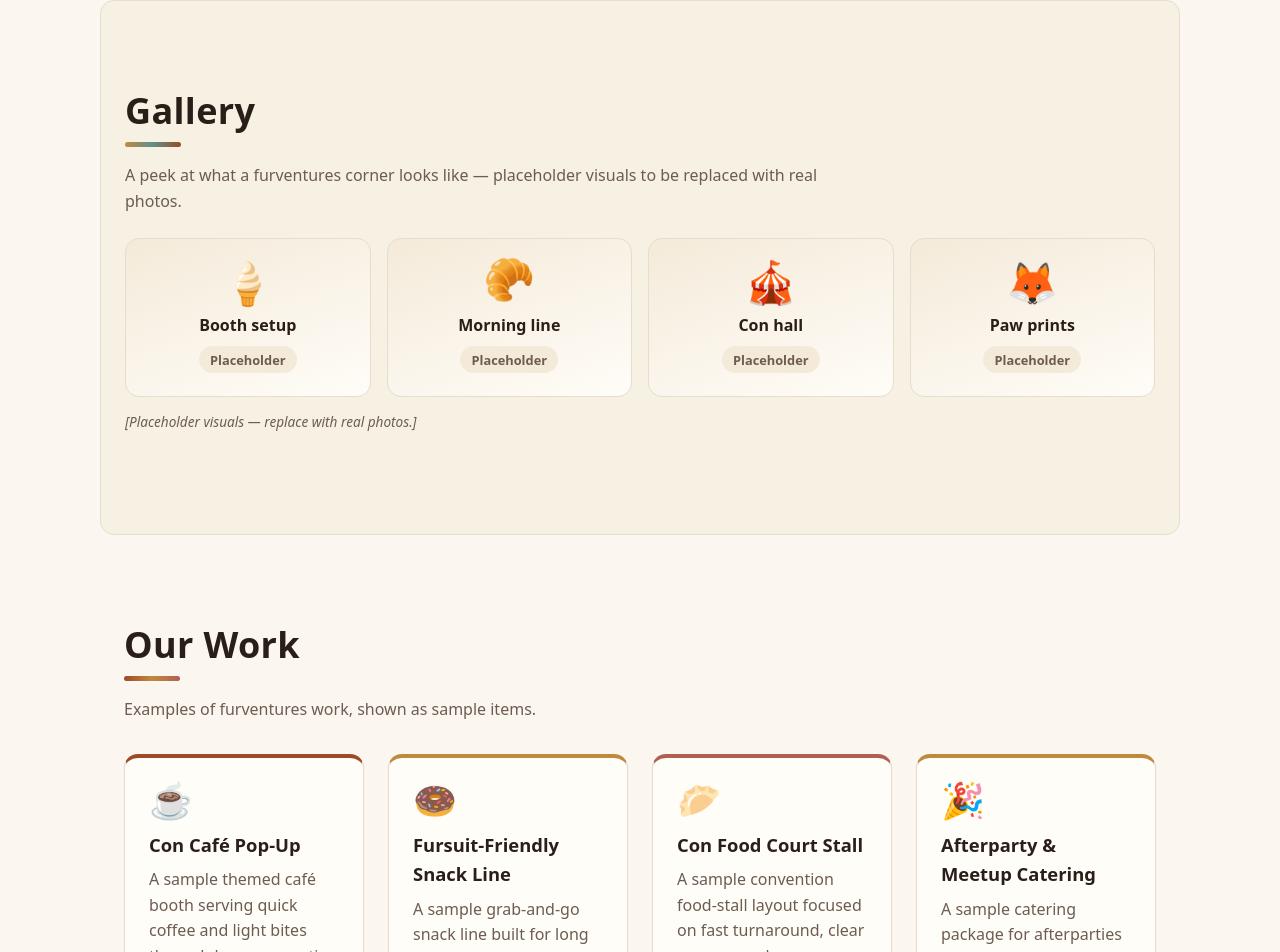
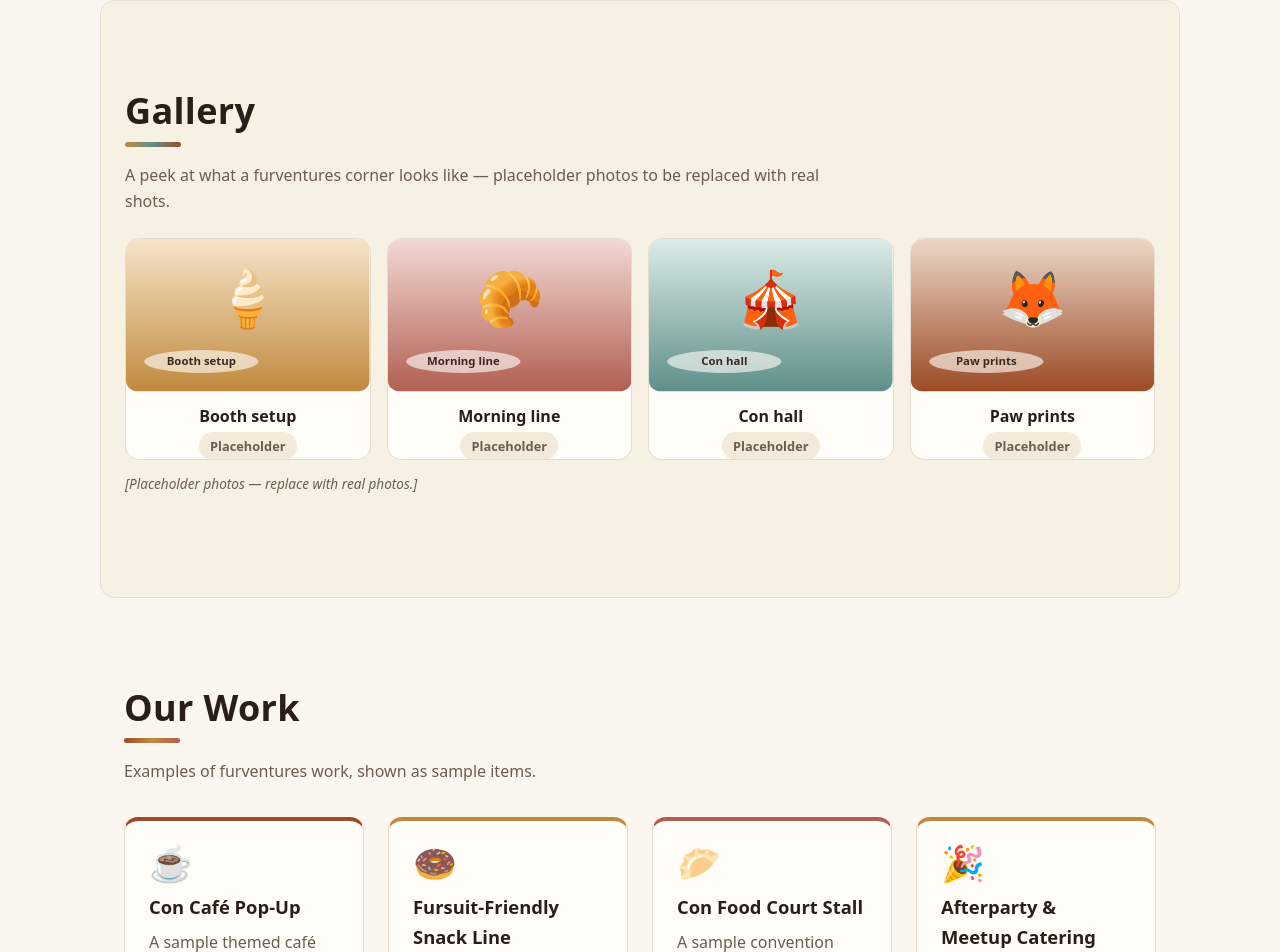
Before and after one commit to tritochi/furventures, a React (Vite) app: page / in a window 1280 px wide. Shown: the part 2536-3488 px from the top of the page. Built offline with nearby package versions, Linux system fonts and the light colour scheme.

Commit message:
feat: placeholder photo tiles in gallery (inline SVG placeholders)

```diff
--- a/src/components/Gallery.jsx
+++ b/src/components/Gallery.jsx
@@ -1,8 +1,10 @@
+import PlaceholderImage from './PlaceholderImage.jsx'
+
 const TILES = [
-  { emoji: '🍦', label: 'Booth setup' },
-  { emoji: '🥐', label: 'Morning line' },
-  { emoji: '🎪', label: 'Con hall' },
-  { emoji: '🦊', label: 'Paw prints' },
+  { label: 'Booth setup', emoji: '🍦', from: '#f6e3c8', to: '#c08a3e' },
+  { label: 'Morning line', emoji: '🥐', from: '#f3d9d4', to: '#b15f52' },
+  { label: 'Con hall', emoji: '🎪', from: '#dcebe7', to: '#5f8f8a' },
+  { label: 'Paw prints', emoji: '🦊', from: '#ecd7c6', to: '#9c4b26' },
 ]
 
 function Gallery() {
@@ -10,21 +12,24 @@ function Gallery() {
     <section id="gallery" className="section gallery">
       <h2>Gallery</h2>
       <p className="section-lead">
-        A peek at what a furventures corner looks like — placeholder visuals to
-        be replaced with real photos.
+        A peek at what a furventures corner looks like — placeholder photos to be
+        replaced with real shots.
       </p>
       <div className="gallery-grid">
         {TILES.map((tile) => (
           <figure key={tile.label} className="gallery-tile">
-            <span className="gallery-emoji" aria-hidden="true">
-              {tile.emoji}
-            </span>
+            <PlaceholderImage
+              label={tile.label}
+              emoji={tile.emoji}
+              from={tile.from}
+              to={tile.to}
+            />
             <figcaption>{tile.label}</figcaption>
             <span className="chip">Placeholder</span>
           </figure>
         ))}
       </div>
-      <p className="placeholder-note">[Placeholder visuals — replace with real photos.]</p>
+      <p className="placeholder-note">[Placeholder photos — replace with real photos.]</p>
     </section>
   )
 }
--- /dev/null
+++ b/src/components/PlaceholderImage.jsx
@@ -0,0 +1,42 @@
+import { useId } from 'react'
+
+/**
+ * A self-contained placeholder "photo" rendered as inline SVG.
+ * No external image is loaded, so it always displays and is privacy-friendly.
+ * Replace with a real <img> once actual photos exist.
+ */
+function PlaceholderImage({ label, emoji = '🐾', from = '#f2dfc8', to = '#c08a3e' }) {
+  const gradId = useId()
+  return (
+    <svg
+      viewBox="0 0 320 200"
+      role="img"
+      aria-label={`Placeholder photo: ${label}`}
+      className="placeholder-photo"
+    >
+      <defs>
+        <linearGradient id={gradId} x1="0" y1="0" x2="0" y2="1">
+          <stop offset="0" stopColor={from} />
+          <stop offset="1" stopColor={to} />
+        </linearGradient>
+      </defs>
+      <rect width="320" height="200" rx="14" fill={`url(#${gradId})`} />
+      <text x="160" y="104" textAnchor="middle" fontSize="72">
+        {emoji}
+      </text>
+      <rect x="24" y="146" width="150" height="30" rx="999" fill="rgba(255,253,248,0.62)" />
+      <text
+        x="99"
+        y="166"
+        textAnchor="middle"
+        fontSize="15"
+        fontWeight="700"
+        fill="#3a2b20"
+      >
+        {label}
+      </text>
+    </svg>
+  )
+}
+
+export default PlaceholderImage
--- a/src/styles.css
+++ b/src/styles.css
@@ -588,21 +588,24 @@ summary:focus-visible {
   margin: 0;
   border: 1px solid var(--color-border);
   border-radius: var(--radius);
-  background: linear-gradient(160deg, var(--color-support), var(--color-surface));
-  padding: 1.5rem 1rem;
+  background: var(--color-surface);
+  overflow: hidden;
   text-align: center;
 }
 
-.gallery-emoji {
-  font-size: 2.6rem;
-  line-height: 1;
+.placeholder-photo {
   display: block;
-  margin-bottom: 0.5rem;
+  width: 100%;
+  height: auto;
 }
 
 .gallery-tile figcaption {
   font-weight: 600;
-  margin-bottom: 0.5rem;
+  padding: 0.75rem 0.5rem 0.25rem;
+}
+
+.gallery-tile .chip {
+  margin: 0.4rem 0 0.75rem;
 }
 
 /* FAQ */
```
